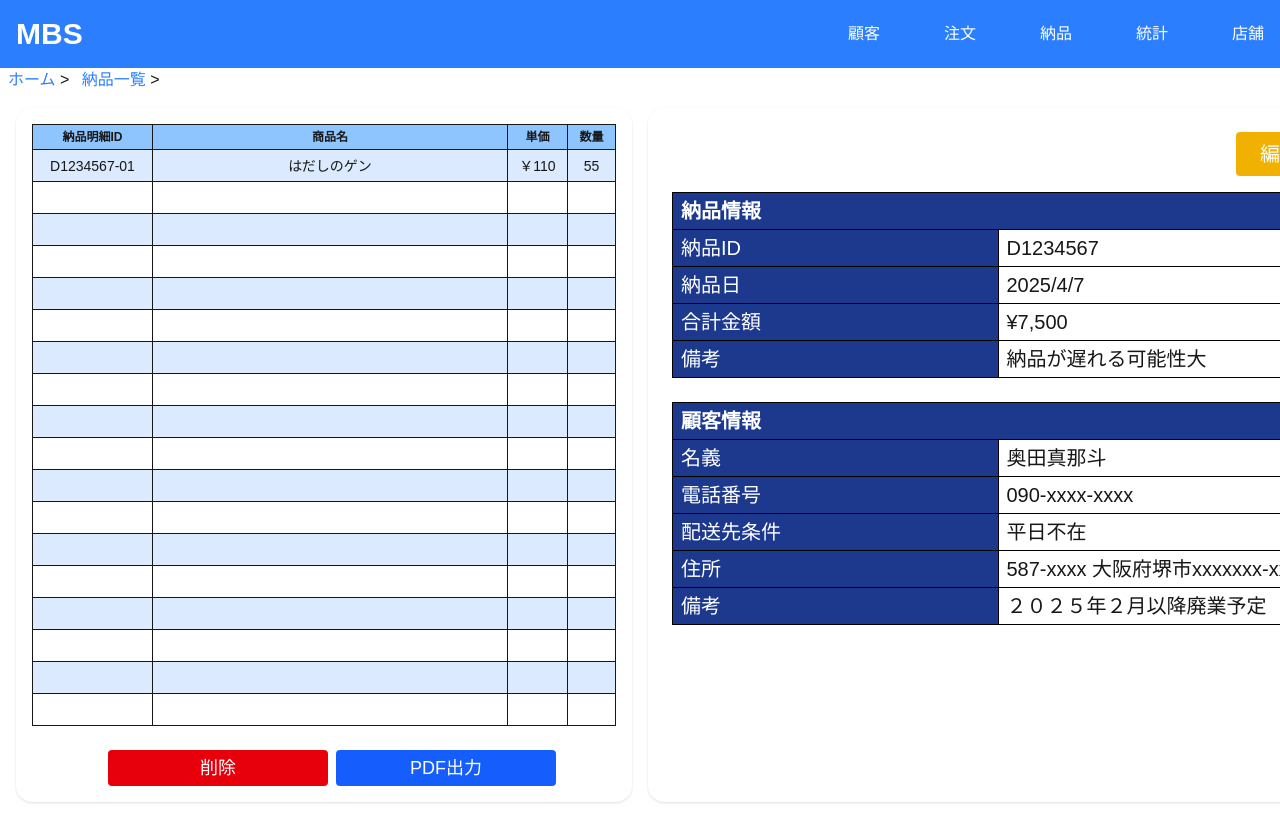
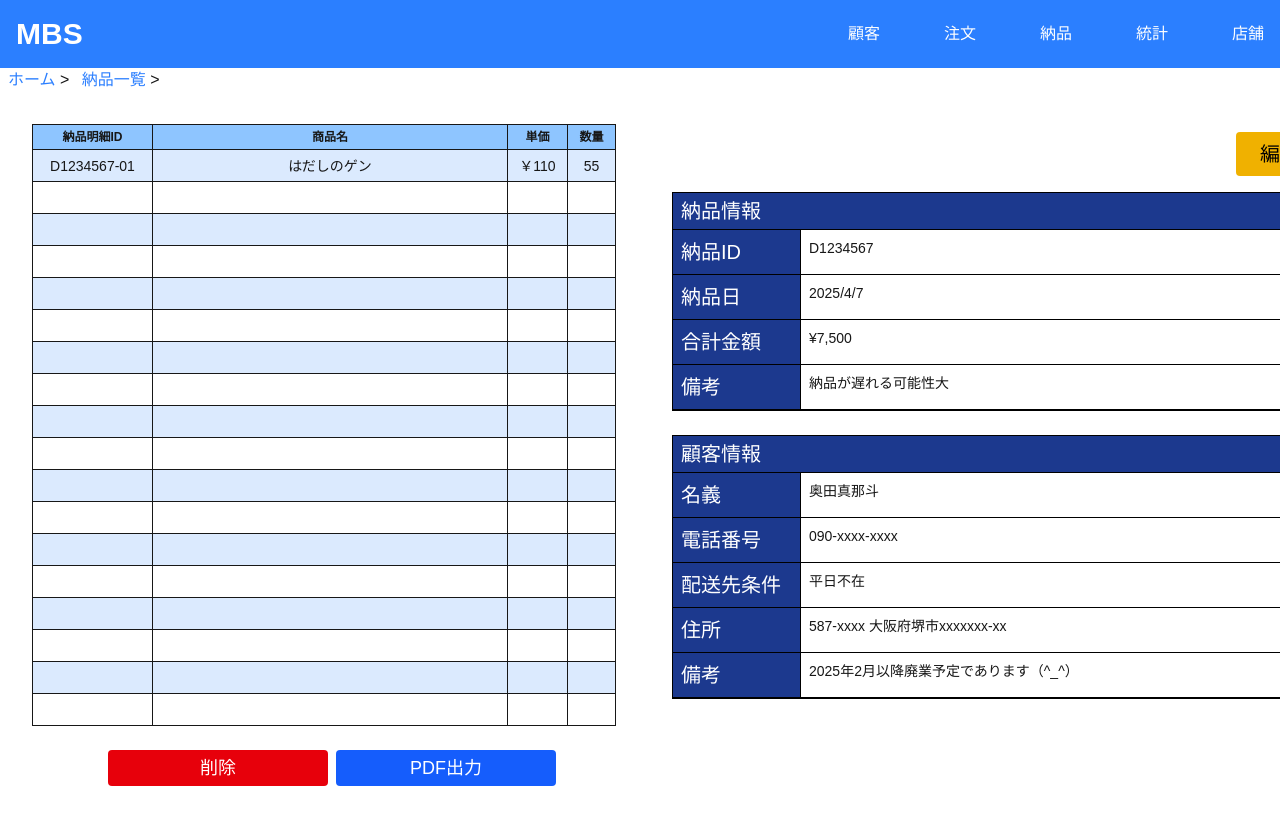
Before and after one commit to wasabi49/ocs-systemDevelopmentExercises, a Next.js app in the folder mbs/: page /Home/DeliveryList/DeliveryStatement in a window 1280 px wide. Shown: the top 818 px of the page. Built offline with nearby package versions, Linux system fonts and the light colour scheme.

Commit message:
納品明細画面作成

```diff
--- a/mbs/app/Home/DeliveryList/DeliveryStatement/page.tsx
+++ b/mbs/app/Home/DeliveryList/DeliveryStatement/page.tsx
@@ -2,6 +2,7 @@
 
 import React, { useState } from 'react';
 
+// データ型定義
 type Delivery = {
   id: string;
   brandName: string;
@@ -11,6 +12,22 @@ type Delivery = {
 
 const dummyDeliveries: Delivery[] = [
   { id: 'D1234567-01', brandName: 'はだしのゲン', price: '￥110', Num: '55' },
+];
+
+// 納品情報と顧客情報を配列で定義
+const deliveryInfo = [
+  { label: '納品ID', value: 'D1234567' },
+  { label: '納品日', value: '2025/4/7' },
+  { label: '合計金額', value: '¥7,500' },
+  { label: '備考', value: '納品が遅れる可能性大' },
+];
+
+const customerInfo = [
+  { label: '名義', value: '奥田真那斗' },
+  { label: '電話番号', value: '090-xxxx-xxxx' },
+  { label: '配送先条件', value: '平日不在' },
+  { label: '住所', value: '587-xxxx 大阪府堺市xxxxxxx-xx' },
+  { label: '備考', value: '2025年2月以降廃業予定であります（^_^）' },
 ];
 
 export default function DeliveryListPage() {
@@ -38,7 +55,6 @@ export default function DeliveryListPage() {
               </button>
               <button
                 onClick={() => {
-                  // 削除処理例：全削除（実際は個別IDなどで対応）
                   setDeliveries([]);
                   setShowDeleteModal(false);
                 }}
@@ -67,10 +83,11 @@ function OrderDetails({
   }
 
   return (
-    <div className="grid grid-cols-1 xl:grid-cols-2 gap-4">
+    <div className="flex flex-col xl:grid xl:grid-cols-2 gap-4">
       {/* 明細表 */}
-      <div className="bg-white rounded-2xl shadow p-4 overflow-auto">
-        <table className="w-full border-collapse text-xs table-auto">
+      <div className="p-4 overflow-x-auto w-full max-w-full">
+        <div className="overflow-x-auto">
+          <table className="w-full border-collapse text-xs table-auto min-w-[360px]">
             <thead className="bg-blue-300">
               <tr>
                 <th className="border px-1 py-1 w-[120px]">納品明細ID</th>
@@ -90,84 +107,56 @@ function OrderDetails({
               ))}
             </tbody>
           </table>
+        </div>
 
-        <div className="mt-6 flex justify-center items-center gap-2 ml-4">
+        <div className="mt-6 flex flex-col sm:flex-row justify-center items-center gap-2 ml-4">
           <button
             onClick={onDeleteClick}
-            className="bg-red-600 hover:bg-red-700 text-white px-3 py-1 rounded text-lg w-[220px]"
+            className="bg-red-600 hover:bg-red-700 text-white px-3 py-1 rounded text-lg w-full sm:w-[220px]"
           >
             削除
           </button>
-          <button className="bg-blue-600 hover:bg-blue-700 text-white px-3 py-1 rounded text-lg w-[220px]">
+          <button className="bg-blue-600 hover:bg-blue-700 text-white px-3 py-1 rounded text-lg w-full sm:w-[220px]">
             PDF出力
           </button>
         </div>
       </div>
 
       {/* 右側情報表 */}
-      <div className="bg-white rounded-2xl shadow p-6 text-base w-full min-w-[700px]">
+      <div className="p-6 text-base w-full min-w-[360px] xl:min-w-[700px] overflow-x-auto">
         <div className="flex justify-end mb-4">
-          <button className="bg-yellow-500 hover:bg-yellow-600 text-white text-xl px-6 py-2 rounded">
+          <button className="bg-yellow-500 hover:bg-yellow-600 text-black text-xl px-6 py-2 rounded">
             編集
           </button>
         </div>
 
-        <table className="w-full table-fixed border border-black mb-6">
-          <thead>
-            <tr className="bg-blue-900 text-white">
-              <th colSpan={2} className="text-left text-xl px-2 py-1 border border-black">納品情報</th>
-            </tr>
-          </thead>
-          <tbody>
-            <tr>
-              <td className="bg-blue-900 text-white text-xl px-2 py-1 w-32 border border-black">納品ID</td>
-              <td className="text-xl px-2 py-1 border border-black">D1234567</td>
-            </tr>
-            <tr>
-              <td className="bg-blue-900 text-white text-xl px-2 py-1 border border-black">納品日</td>
-              <td className="text-xl px-2 py-1 border border-black">2025/4/7</td>
-            </tr>
-            <tr>
-              <td className="bg-blue-900 text-white text-xl px-2 py-1 border border-black">合計金額</td>
-              <td className="text-xl px-2 py-1 border border-black">¥7,500</td>
-            </tr>
-            <tr>
-              <td className="bg-blue-900 text-white text-xl px-2 py-1 border border-black">備考</td>
-              <td className="text-xl px-2 py-1 border border-black">納品が遅れる可能性大</td>
-            </tr>
-          </tbody>
-        </table>
-
-        <table className="w-full table-fixed border border-black">
-          <thead>
-            <tr className="bg-blue-900 text-white">
-              <th colSpan={2} className="text-left text-xl px-2 py-1 border border-black">顧客情報</th>
-            </tr>
-          </thead>
-          <tbody>
-            <tr>
-              <td className="bg-blue-900 text-white text-xl px-2 py-1 w-32 border border-black">名義</td>
-              <td className="text-xl px-2 py-1 border border-black">奥田真那斗</td>
-            </tr>
-            <tr>
-              <td className="bg-blue-900 text-white text-xl px-2 py-1 border border-black">電話番号</td>
-              <td className="text-xl px-2 py-1 border border-black">090-xxxx-xxxx</td>
-            </tr>
-            <tr>
-              <td className="bg-blue-900 text-white text-xl px-2 py-1 border border-black">配送先条件</td>
-              <td className="text-xl px-2 py-1 border border-black">平日不在</td>
-            </tr>
-            <tr>
-              <td className="bg-blue-900 text-white text-xl px-2 py-1 border border-black">住所</td>
-              <td className="text-xl px-2 py-1 border border-black">587-xxxx 大阪府堺市xxxxxxx-xx</td>
-            </tr>
-            <tr>
-              <td className="bg-blue-900 text-white text-xl px-2 py-1 border border-black">備考</td>
-              <td className="text-xl px-2 py-1 border border-black">２０２５年２月以降廃業予定</td>
-            </tr>
-          </tbody>
-        </table>
+        <div className="w-[700px] max-w-full overflow-x-auto">
+          <TableSection title="納品情報" rows={deliveryInfo} />
+          <TableSection title="顧客情報" rows={customerInfo} />
+        </div>
       </div>
     </div>
   );
 }
+
+function TableSection({
+  title,
+  rows,
+}: {
+  title: string;
+  rows: { label: string; value: string }[];
+}) {
+  return (
+    <div className="border border-black mb-6 min-w-[360px]">
+      <div className="bg-blue-900 text-white text-left text-xl px-2 py-1 border-b border-black">{title}</div>
+      <div className="flex flex-col">
+        {rows.map((row, index) => (
+          <div key={index} className="flex border-b border-black">
+            <div className="bg-blue-900 text-white text-xl px-2 py-2 w-32 border-r border-black shrink-0">{row.label}</div>
+            <div className="text-sm px-2 py-2 whitespace-nowrap overflow-x-auto">{row.value}</div>
+          </div>
+        ))}
+      </div>
+    </div>
+  );
+}
--- a/mbs/app/Home/DeliveryList/DeliveryTable.tsx
+++ b/mbs/app/Home/DeliveryList/DeliveryTable.tsx
@@ -43,7 +43,7 @@ export default function DeliveryTable({
               <tr key={index} className={`${index % 2 === 0 ? 'bg-blue-100' : 'bg-white'} h-8`}>
                 <td className="border px-2 py-1 text-sm w-24">
                   {delivery.id ? (
-                    <Link href={`/delivery/${delivery.id}`} className="text-blue-600 underline decoration-blue-600">
+                    <Link href={`/DeliveryList/DeliveryStatement/${delivery.id}`} className="text-blue-600 underline decoration-blue-600">
                       {delivery.id}
                     </Link>
                   ) : null}
```
Lines whose indentation alone changed are shown as unchanged.
